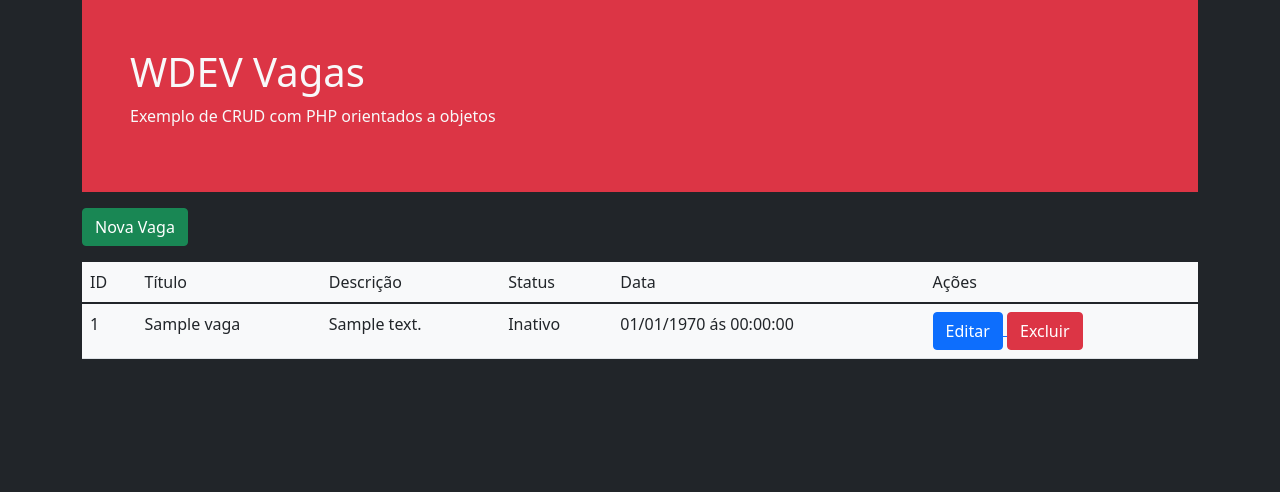
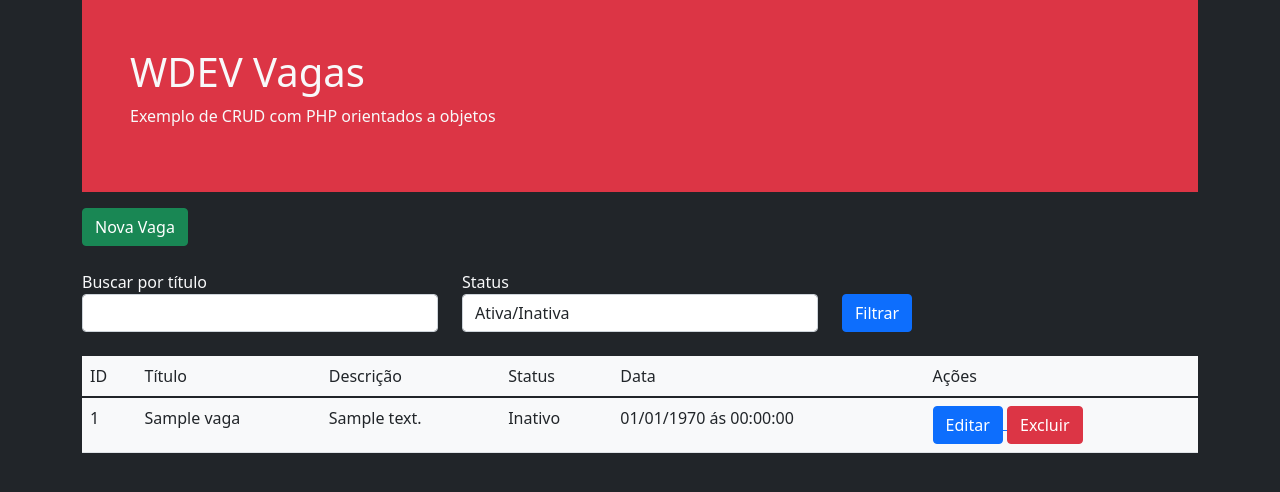
Before and after one commit to tiagocorsi/crud-php, a PHP site: page / in a window 1280 px wide. Shown: the top 492 px of the page. Run offline with PHP 8.4, Linux system fonts and the light colour scheme; tables that the repository leaves empty or names only in its code hold one stand-in row (values such as "Sample post").

Commit message:
incluindo filtros

```diff
--- a/includes/listagem.php
+++ b/includes/listagem.php
@@ -50,6 +50,30 @@
     </section>
 
     <section>
+        <form method="get">
+            <div class="row my-4">
+                <div class="col">
+                    <label>Buscar por título</label>
+                    <input type="text" name="busca" class="form-control" value="<?=$busca?>">
+                </div>
+
+                <div class="col">
+                    <label>Status</label>
+                    <select name="status" class="form-control">
+                        <option value="">Ativa/Inativa</option>
+                        <option value="s" <?=$filtroStatus == 's' ? 'selected' : ''?>>Ativa</option>
+                        <option value="n" <?=$filtroStatus == 'n' ? 'selected' : ''?>>Inativa</option>
+                </select>
+            </div>
+
+                <div class="col d-flex align-items-end">
+                    <button type="submit" class="btn btn-primary">Filtrar</button>
+                </div>
+            </div>
+        </form>
+    </section>
+
+    <section>
         <table class="table bg-light mt-3">
             <thead>
                 <tr>
--- a/index.php
+++ b/index.php
@@ -4,7 +4,26 @@ require __DIR__.'/vendor/autoload.php';
 
 use \App\Entity\Vaga;
 
-$vagas = Vaga::getVagas();
+$busca = filter_input(INPUT_GET, 'busca', FILTER_SANITIZE_STRING);
+
+$filtroStatus = filter_input(INPUT_GET, 'status', FILTER_SANITIZE_STRING);
+$filtroStatus = in_array($filtroStatus, ['s','n']) ? $filtroStatus : '';
+
+$condicoes = [
+    strlen($busca) ? 'titulo LIKE "%'.str_replace(' ','%',$busca).'%"' : null,
+    strlen($filtroStatus) ? 'ativo = "'.$filtroStatus.'"' : null
+];
+
+//echo "<pre>"; print_r($condicoes); echo "</pre>"; exit;
+
+$condicoes = array_filter($condicoes);
+
+$where = implode(' AND ',$condicoes);
+
+//echo $where;
+//exit;
+
+$vagas = Vaga::getVagas($where);
 //echo "<pre>"; print_r($vaga); echo "</pre>"; exit;
 
 include __DIR__.'/includes/header.php';
```
